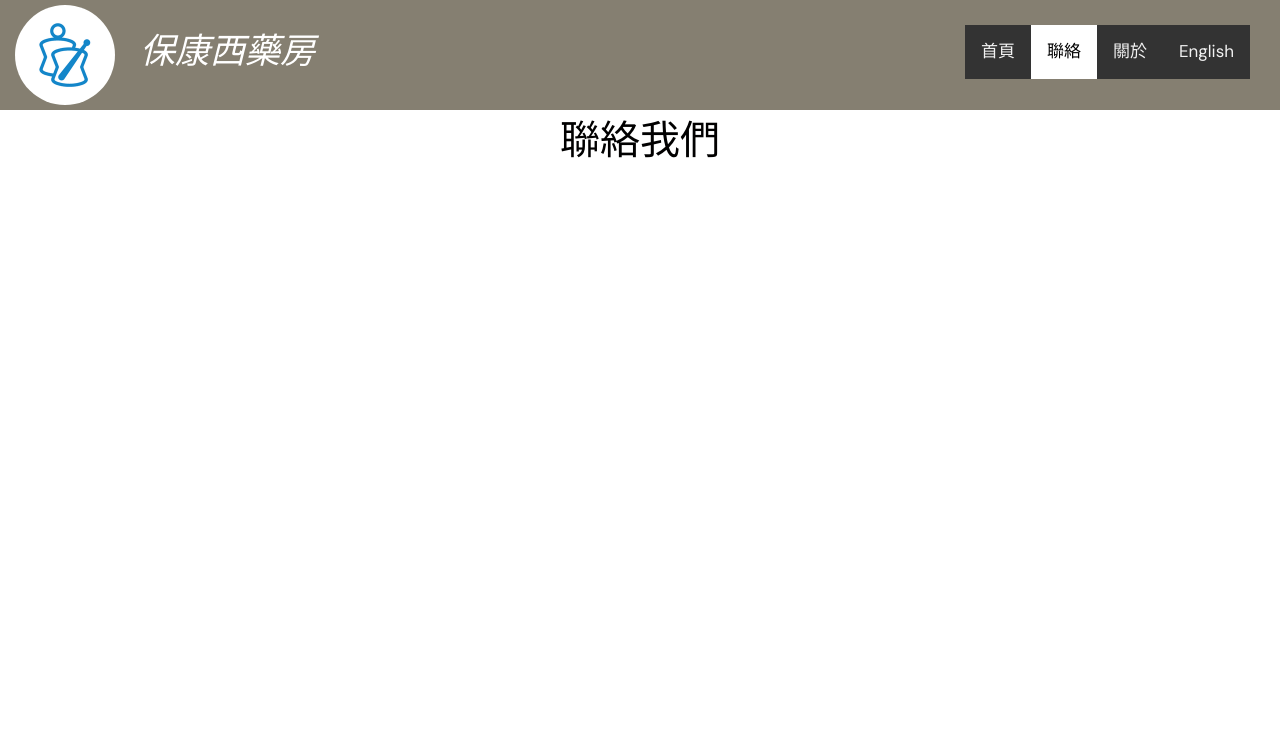
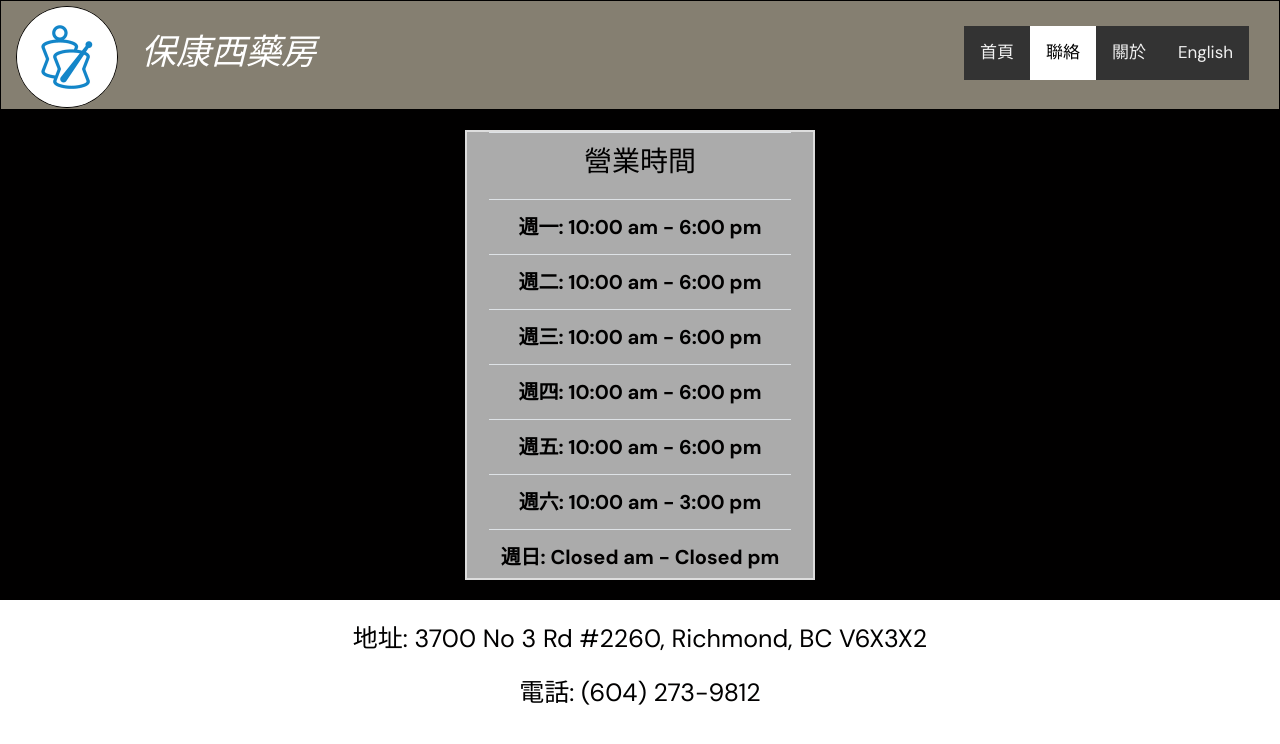
Before and after one commit to Nico628/pharmweb, a React (Create React App) app in the folder web/: page /Contact/ch in a window 1280 px wide. Shown: the top 744 px of the page. Built offline with nearby package versions, Linux system fonts and the light colour scheme.

Commit message:
completion

```diff
--- a/web/src/Assets/scss/_config.scss
+++ b/web/src/Assets/scss/_config.scss
@@ -4,7 +4,7 @@ $black: #010000;
 $white: #ffffff;
 $darkGreen: #46694e;
 $darkBlue: #032c69;
-$lightGrey: #737b87;
+$lightGrey: #ababab;
 $darkGrey: #5a6069;
 $red: #FF0000;
 $green: #00FF00;
--- a/web/src/Assets/scss/default.scss
+++ b/web/src/Assets/scss/default.scss
@@ -7,6 +7,7 @@ header {
     position: fixed;
     z-index: 1;
     background-color: $lightBrown;
+    border: 1px solid $black;
   }
 
   .map {
@@ -28,6 +29,7 @@ header {
     zoom:0.5;
     -moz-transform:scale(0.5);
     -moz-transform-origin: 0 0;
+    border: 2px solid $black;
   }
 
   .tag {
@@ -85,24 +87,39 @@ header {
   position: absolute;
   color: $black;
   background-color: $white;
-  font-size: 20px;
-  text-align: center;
   margin-top: 770px;
   width: 100%;
   display: block;
   padding: 0;
+
+  .whyus {
+    margin-top: 20px;
+    font-size: 20px;
+    text-align: center;
+    margin-left: 50px;
+    margin-right: 50px;
+  }
 }
 
 .contactPage {
-  height: 100%;
-  margin: 0;
-  padding: 0;
-  position: relative;
-  display: block;
+  background-color: $black;
+  top: 80px;
+  width: 100%;
+  height: 520px;
+  position: absolute;
+  color: $white;
+  font-size: 30px;
+  text-align: center;
+}
+
+.contactinfo {
+  font-size: 25px;
   color: $black;
-  font-size: 40px;
-  text-align:center;
-  top: 110px;
+  width: 100%;
+  height: 120px;
+  position: absolute;
+  text-align: center;
+  margin-top: 620px;
 }
 
 .aboutPage {
@@ -127,20 +144,41 @@ header {
   color: $black;
   font-size: 20px;
   text-align: left;
-  margin-left: 50px;
-  margin-right: 50px;
+  margin-left: 60px;
+  margin-right: 60px;
   margin-top: 40px;
   top: 100px;
+}
+
+.table {
+  border-collapse: collapse;
+  border-spacing: 0;
+  border: 2px solid #ddd;
+
+  margin-left: auto;
+  margin-right: auto;
+  width: 350px;
+  height: 450px;
+  background-color: $lightGrey;
+  color: $black;
+  margin-top: 50px;
+  position: inherit;
+}
+
+th, td {
+  text-align: center;
+  padding: 8px;
+  font-size: 20px;
 }
 
 .sliderC {
   background-color: $black;
   top: 110px;
   width: 100%;
-  height: 100%;
+  height: 700px;
   position: absolute;
   color: $white;
-  font-size: 40px;
+  font-size: 30px;
   text-align: center;
 }
 
--- a/web/src/components/pages/contactPage_ch.js
+++ b/web/src/components/pages/contactPage_ch.js
@@ -18,7 +18,39 @@ function Contactpage_ch() {
     </div>
     </div>
     <div className="contactPage">
-    聯絡我們
+    <center>
+    <div className="table">
+    <tr>
+      <th><h3>營業時間</h3></th>
+    </tr>
+    <tr>
+      <th>週一: 10:00 am - 6:00 pm</th>
+    </tr>
+    <tr>
+      <th>週二: 10:00 am - 6:00 pm</th>
+    </tr>
+    <tr>
+      <th>週三: 10:00 am - 6:00 pm</th>
+    </tr>
+    <tr>
+      <th>週四: 10:00 am - 6:00 pm</th>
+    </tr>
+    <tr>
+      <th>週五: 10:00 am - 6:00 pm</th>
+    </tr>
+    <tr>
+      <th>週六: 10:00 am - 3:00 pm</th>
+    </tr>
+    <tr>
+      <th>週日: Closed am - Closed pm</th>
+    </tr>
+    </div>
+    </center>
+    </div>
+
+    <div className="contactinfo">
+      <p>地址: 3700 No 3 Rd #2260, Richmond, BC V6X3X2</p>
+      <p>電話: (604) 273-9812</p>
     </div>
     </header>
   );
--- a/web/src/components/pages/contactPage_en.js
+++ b/web/src/components/pages/contactPage_en.js
@@ -18,7 +18,39 @@ function Contactpage_en() {
     </div>
     </div>
     <div className="contactPage">
+    <center>
+    <div className="table">
+    <tr>
+      <th><h3>BUSINESS HOURS</h3></th>
+    </tr>
+    <tr>
+      <th>MON: 10:00 am - 6:00 pm</th>
+    </tr>
+    <tr>
+      <th>TUES: 10:00 am - 6:00 pm</th>
+    </tr>
+    <tr>
+      <th>WED: 10:00 am - 6:00 pm</th>
+    </tr>
+    <tr>
+      <th>THURS: 10:00 am - 6:00 pm</th>
+    </tr>
+    <tr>
+      <th>FRI: 10:00 am - 6:00 pm</th>
+    </tr>
+    <tr>
+      <th>SAT: 10:00 am - 3:00 pm</th>
+    </tr>
+    <tr>
+      <th>SUN: Closed am - Closed pm</th>
+    </tr>
+    </div>
+    </center>
+    </div>
 
+    <div className="contactinfo">
+      <p>Address: 3700 No 3 Rd #2260, Richmond, BC V6X3X2</p>
+      <p>Phone Number: (604) 273-9812</p>
     </div>
 
     </header>
--- a/web/src/components/pages/homePage_ch.js
+++ b/web/src/components/pages/homePage_ch.js
@@ -28,9 +28,12 @@ function Homepage_ch() {
       <div className="slide6"></div>
     </div>
     </div>
-    <div className="homePage"><h1>Why Us?</h1>
-    <p>If you are looking for a pharmacy in Richmond, BC, come to Park Pacific Pharmacy. We have 40 years of experience providing prescription medicines, vitamins, first aid supplies, and so much more. We have a variety of products and we are sure to have what you are looking for. We strive to offer our patients with phenomenal service and products that are easily affordable. For a great drug store in Richmond, BC, call on Park Pacific Pharmacy.
-    </p></div>
+    <div className="homePage">
+    <div className="whyus">
+    <h1>為何選擇我們</h1>
+    <p>保康藥房具有五十年經驗服務大眾於配藥，保健品，急救用品,成藥等等。我們致力提供最佳服務同產品給客戶，價廉物美。</p>
+    </div>
+    </div>
     </header>
   );
 }
--- a/web/src/components/pages/homePage_en.js
+++ b/web/src/components/pages/homePage_en.js
@@ -28,9 +28,13 @@ function Homepage_en() {
       <div className="slide6"></div>
     </div>
     </div>
-    <div className="homePage"><h1>Why Us?</h1>
-    <p>If you are looking for a pharmacy in Richmond, BC, come to Park Pacific Pharmacy. We have 40 years of experience providing prescription medicines, vitamins, first aid supplies, and so much more. We have a variety of products and we are sure to have what you are looking for. We strive to offer our patients with phenomenal service and products that are easily affordable. For a great drug store in Richmond, BC, call on Park Pacific Pharmacy.
-    </p></div>
+    <div className="homePage">
+    <div className="whyus">
+    <h1>Why Us</h1>
+    <p>If you are looking for a pharmacy in Richmond, BC, come to Park Pacific Pharmacy. We have 50 years of experience providing prescription medicines, vitamins, first aid supplies, and so much more. We have a variety of products and we are sure to have what you are looking for. We strive to offer our patients with phenomenal service and products that are easily affordable. For a great drug store in Richmond, BC, call on Park Pacific Pharmacy.
+    </p>
+    </div>
+    </div>
     </header>
   );
 }
```
Also changed, not shown: web/src/Assets/css/default.min.css.
